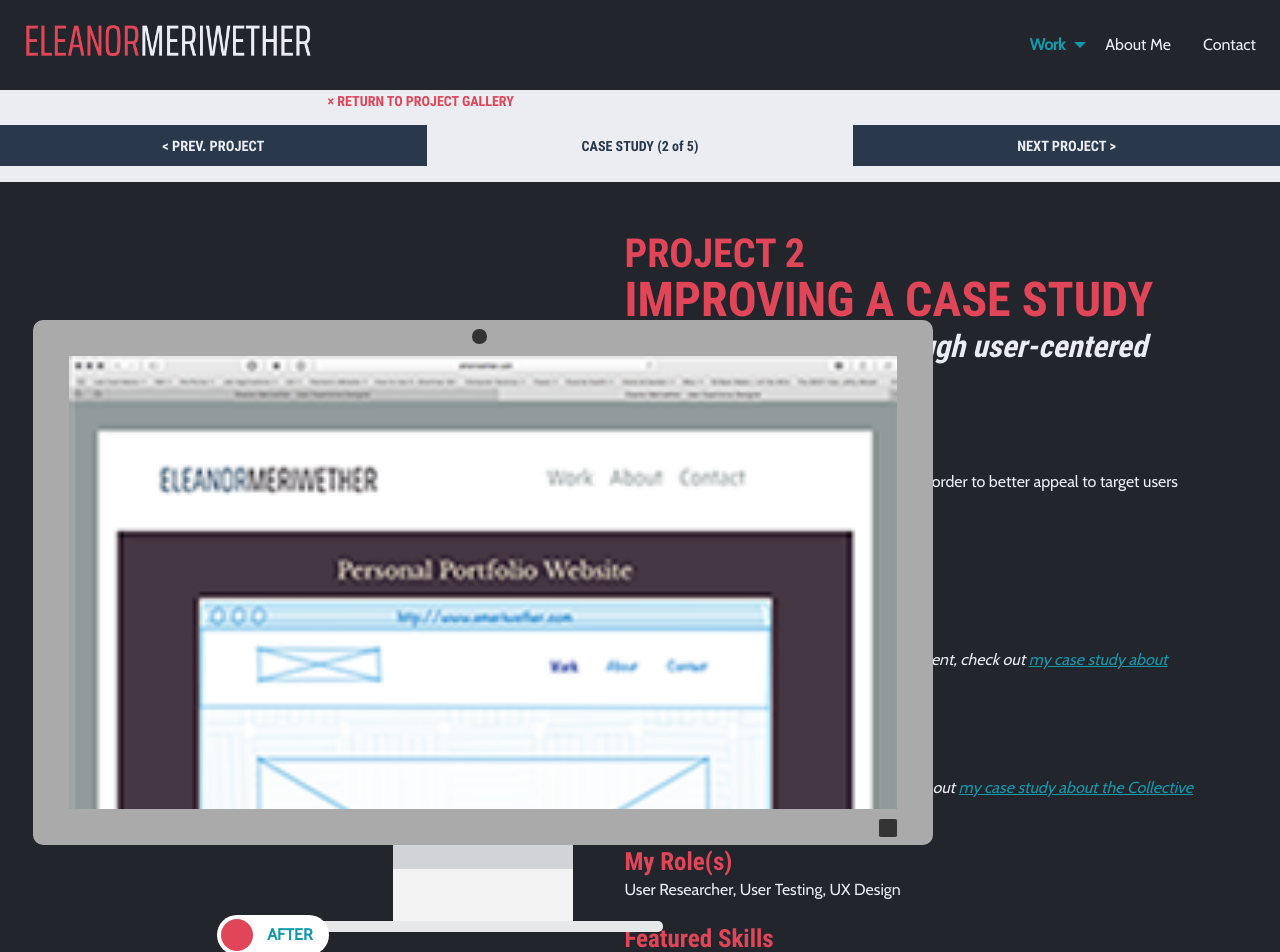
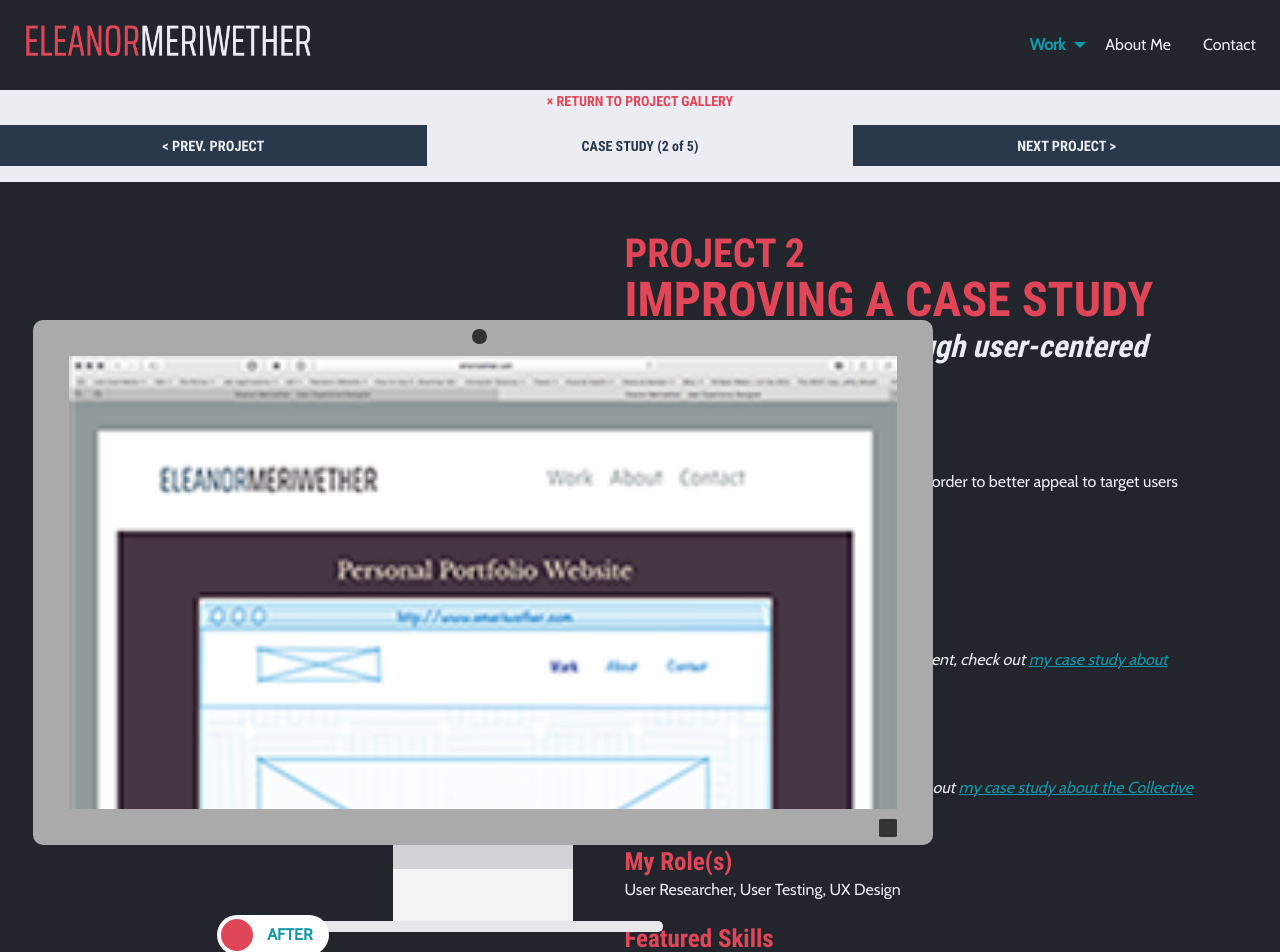
Before and after one commit to emeriwether/emeriwether.github.io, a Jekyll site: the page built from project.html, in a window 1280 px wide. Shown: the top 952 px of the page. Built offline with Jekyll 4.4.1, drawn with Linux system fonts in a browser that asks for light colours.

Commit message:
ct prev comm

```diff
--- a/project.html
+++ b/project.html
@@ -9,7 +9,7 @@ css: /css2/project.css
 
 <nav class="grid-container-padded projectNav">
     <div class="grid-x grid-margin-x align-center align-middle">
-        <a href="/home.html" class="small-6 cell returnToHome">&times; RETURN TO PROJECT GALLERY</a>
+        <a href="/home.html" class="small-7 cell text-center returnToHome">&times; RETURN TO PROJECT GALLERY</a>
         <div class="cell">
             <div class="grid-x align-center align-middle">
                 <a class="small-4 cell button" href="/projectA.html">&lt; PREV. PROJECT</a>
```
